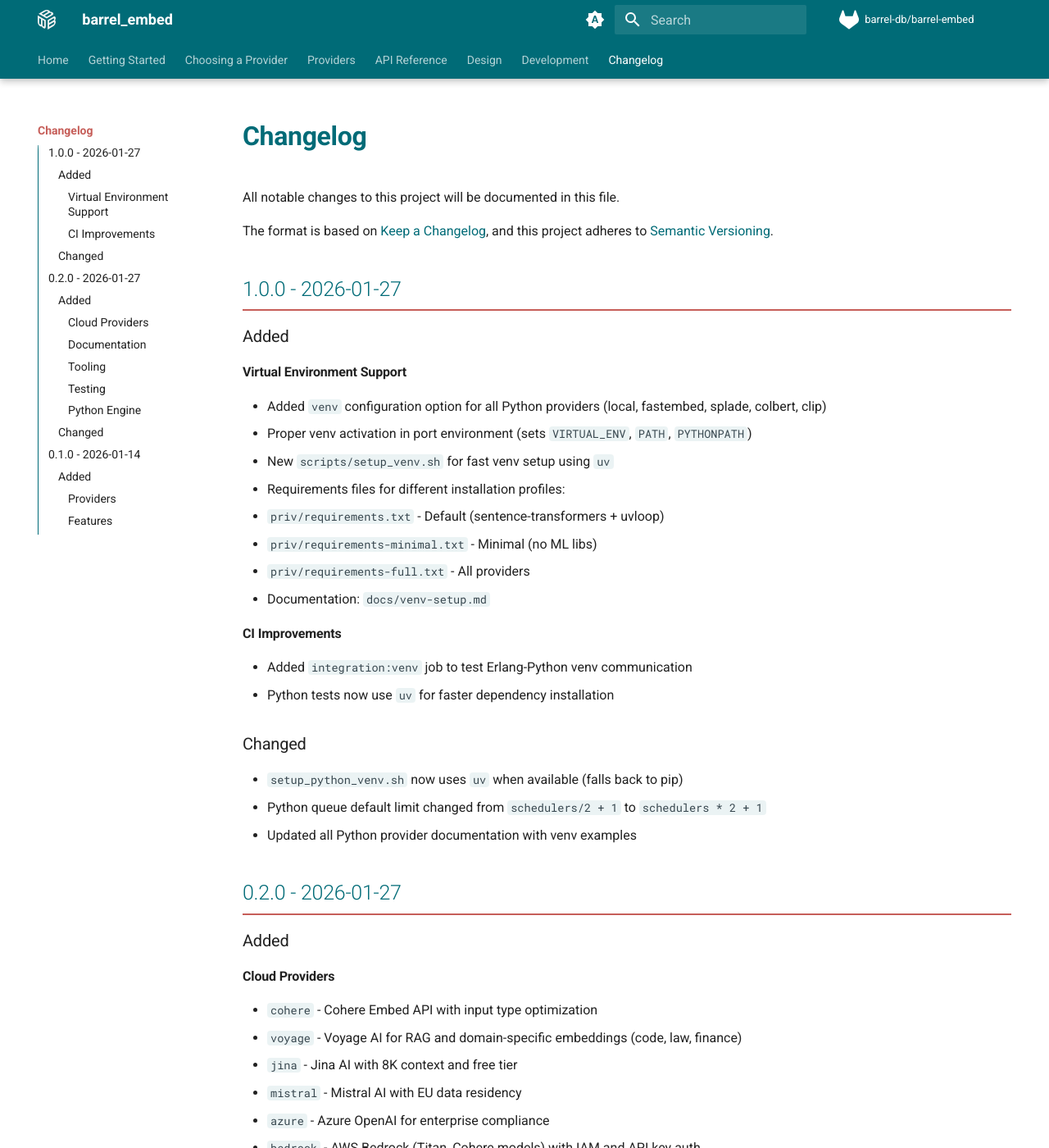
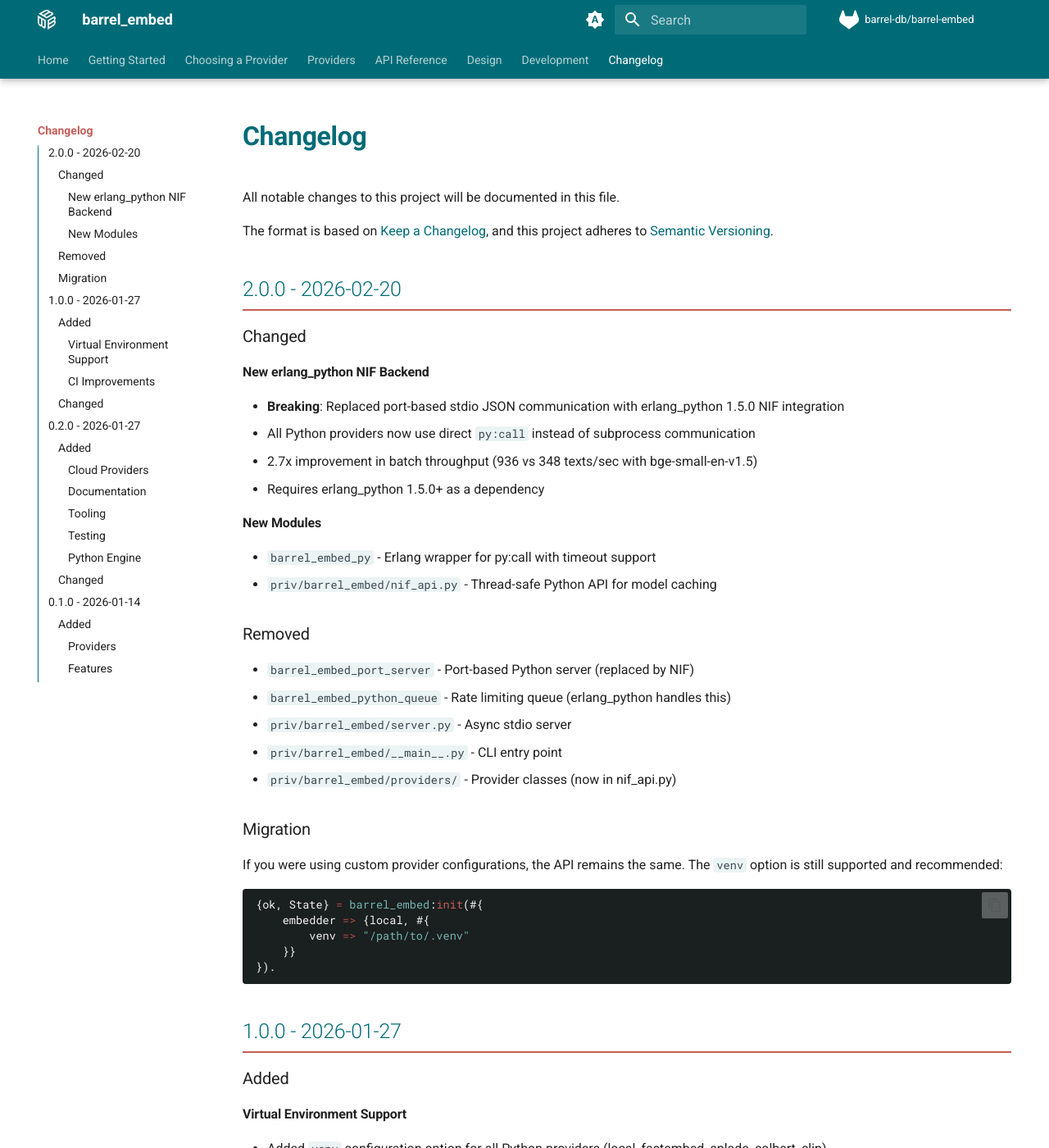
Before and after one commit to barrel-db/barrel_embed, an MkDocs documentation site: the page built from docs/changelog.md, in a window 1280 px wide and 1400 px high. Shown: the whole window at 82% size. Built offline with MkDocs 1.6.1 and Material for MkDocs 9.7.7, drawn with Linux system fonts in a browser that asks for light colours.

Commit message:
Bump version to 2.0.0 and update documentation
- Update app.src version to 2.0.0
- Add changelog entry for erlang_python NIF backend
- Update README with new version, erlang_python dependency, and config

````diff
--- a/docs/changelog.md
+++ b/docs/changelog.md
@@ -4,6 +4,43 @@ All notable changes to this project will be documented in this file.
 
 The format is based on [Keep a Changelog](https://keepachangelog.com/en/1.1.0/),
 and this project adheres to [Semantic Versioning](https://semver.org/spec/v2.0.0.html).
+
+## [2.0.0] - 2026-02-20
+
+### Changed
+
+#### New erlang_python NIF Backend
+
+- **Breaking**: Replaced port-based stdio JSON communication with erlang_python 1.5.0 NIF integration
+- All Python providers now use direct `py:call` instead of subprocess communication
+- 2.7x improvement in batch throughput (936 vs 348 texts/sec with bge-small-en-v1.5)
+- Requires erlang_python 1.5.0+ as a dependency
+
+#### New Modules
+
+- `barrel_embed_py` - Erlang wrapper for py:call with timeout support
+- `priv/barrel_embed/nif_api.py` - Thread-safe Python API for model caching
+
+### Removed
+
+- `barrel_embed_port_server` - Port-based Python server (replaced by NIF)
+- `barrel_embed_python_queue` - Rate limiting queue (erlang_python handles this)
+- `priv/barrel_embed/server.py` - Async stdio server
+- `priv/barrel_embed/__main__.py` - CLI entry point
+- `priv/barrel_embed/providers/` - Provider classes (now in nif_api.py)
+
+### Migration
+
+If you were using custom provider configurations, the API remains the same.
+The `venv` option is still supported and recommended:
+
+```erlang
+{ok, State} = barrel_embed:init(#{
+    embedder => {local, #{
+        venv => "/path/to/.venv"
+    }}
+}).
+```
 
 ## [1.0.0] - 2026-01-27
 
@@ -114,6 +151,7 @@ and this project adheres to [Semantic Versioning](https://semver.org/spec/v2.0.0
 - Application supervision tree with ETS-based rate limiting
 - Comprehensive EUnit test suite
 
+[2.0.0]: https://gitlab.enki.io/barrel-db/barrel-embed/-/releases/v2.0.0
 [1.0.0]: https://gitlab.enki.io/barrel-db/barrel-embed/-/releases/v1.0.0
 [0.2.0]: https://gitlab.enki.io/barrel-db/barrel-embed/-/releases/v0.2.0
 [0.1.0]: https://gitlab.enki.io/barrel-db/barrel-embed/-/releases/v0.1.0
````
Also changed, not shown: README.md (+13 -6 lines), 1 other file.
